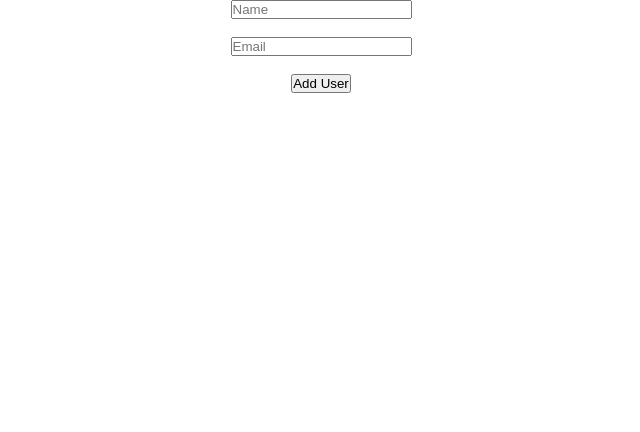
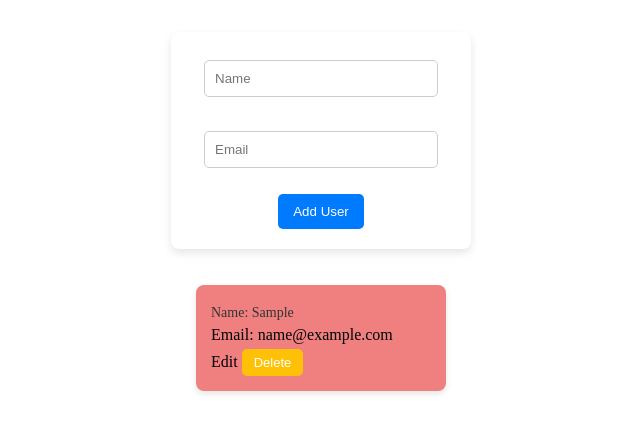
Before and after one commit to iArunChauhan/JavaScript-1, a plain HTML site: page js-7/index.html in a window 1280 px wide. Both pictures are taken after typing "Sample", "name@example.com" into the empty fields and a click on the button "Add User". Shown: the whole page, without its empty margins (319-959 px from the left). Drawn offline with Linux system fonts and the light colour scheme.

Commit message:
Add delete function

```diff
--- a/js-7/index.html
+++ b/js-7/index.html
@@ -9,17 +9,19 @@
     <link rel="stylesheet" href="style.css">
 </head>
 
-<body>
+<body style="margin-top: 2rem;">
 
     <form style="text-align: center; padding: auto; margin: auto;" id="userform">
 
 
         <input type="text" id="name" placeholder="Name"><br><br>
+
         <input type="email" id="email" placeholder="Email"><br><br>
+
         <button type="submit" id="btn">Add User</button>
 
 
-    </form>
+    </form><br><br>
 
     <div id="output"></div>
 
--- a/js-7/script.js
+++ b/js-7/script.js
@@ -13,27 +13,27 @@ let editIndex = null;
 
 renderUsers()
 
-form.addEventListener("submit", function(elem){
+form.addEventListener("submit", function (elem) {
 
-     elem.preventDefault();
+    elem.preventDefault();
 
     let name = document.getElementById("name").value
 
     let email = document.getElementById("email").value
 
-    if(name==="" || email===""){
+    if (name === "" || email === "") {
 
-         return;
+        return;
     }
 
-    if(editIndex===null){
+    if (editIndex === null) {
 
-        users.push({name,email})
+        users.push({ name, email })
 
     }
-    else{
+    else {
 
-        users[editIndex] = {name,email}
+        users[editIndex] = { name, email }
 
         editIndex = null;
 
@@ -50,7 +50,50 @@ form.addEventListener("submit", function(elem){
 
 })
 
-function renderUsers(){
+function renderUsers() {
+
+    output.innerHTML = ""
 
 
+    users.forEach((user, index) => {
+
+        const div1 = document.createElement("div")
+
+        div1.className = "card"
+
+        div1.innerHTML = `
+
+               <p>Name: ${user.name}</p
+
+               <p>Email: ${user.email}</p
+
+              <button onclick="editUser(${index})">Edit</button>
+              <button onclick="userDelete(${index})">Delete</button>
+
+            `
+             output.appendChild(div1)
+
+
+
+
+    });
 }
+ function userDelete(index){
+
+
+    users.splice(index,1)
+
+    localStorage.setItem("users", JSON.stringify(users));
+
+    renderUsers();
+
+ }
+
+ function editUser(index){
+
+    let name = document.getElementById("name")
+
+     let email = document.getElementById("email")
+
+
+ }
--- a/js-7/style.css
+++ b/js-7/style.css
@@ -5,3 +5,87 @@
 
     box-sizing: border-box;
 }
+
+
+
+
+form {
+    background: #ffffff;
+    padding: 20px;
+
+    width: 300px;
+    border-radius: 8px;
+    box-shadow: 0 4px 8px rgba(0,0,0,0.1);
+    text-align: center;
+}
+
+form input {
+    width: 90%;
+    padding: 10px;
+    margin: 8px 0;
+    border: 1px solid #ccc;
+    border-radius: 5px;
+}
+
+form button {
+    background: #007bff;
+    color: white;
+    border: none;
+    padding: 10px 15px;
+    border-radius: 5px;
+    cursor: pointer;
+
+}
+
+form button:hover {
+    background: #0056b3;
+}
+
+
+#output {
+
+
+    display: flex;
+    flex-wrap: wrap;
+    gap: 15px;
+    justify-content: center;
+}
+
+.card {
+     background-color: lightcoral;
+    padding: 15px;
+    width: 250px;
+    border-radius: 8px;
+    box-shadow: 0 3px 6px rgba(0,0,0,0.1);
+    text-align: left;
+}
+
+.card p {
+    margin: 5px 0;
+    font-size: 14px;
+    color: #333;
+}
+
+
+.card button {
+    margin-right: 10px;
+    padding: 6px 12px;
+    border: none;
+    border-radius: 5px;
+    cursor: pointer;
+    font-size: 13px;
+}
+
+.card button:first-of-type {
+    background: #ffc107;
+    color: #000;
+}
+
+.card button:first-of-type:hover {
+    background: #e0a800;
+}
+
+.card button:last-of-type {
+
+    color: #fff;
+}
```
